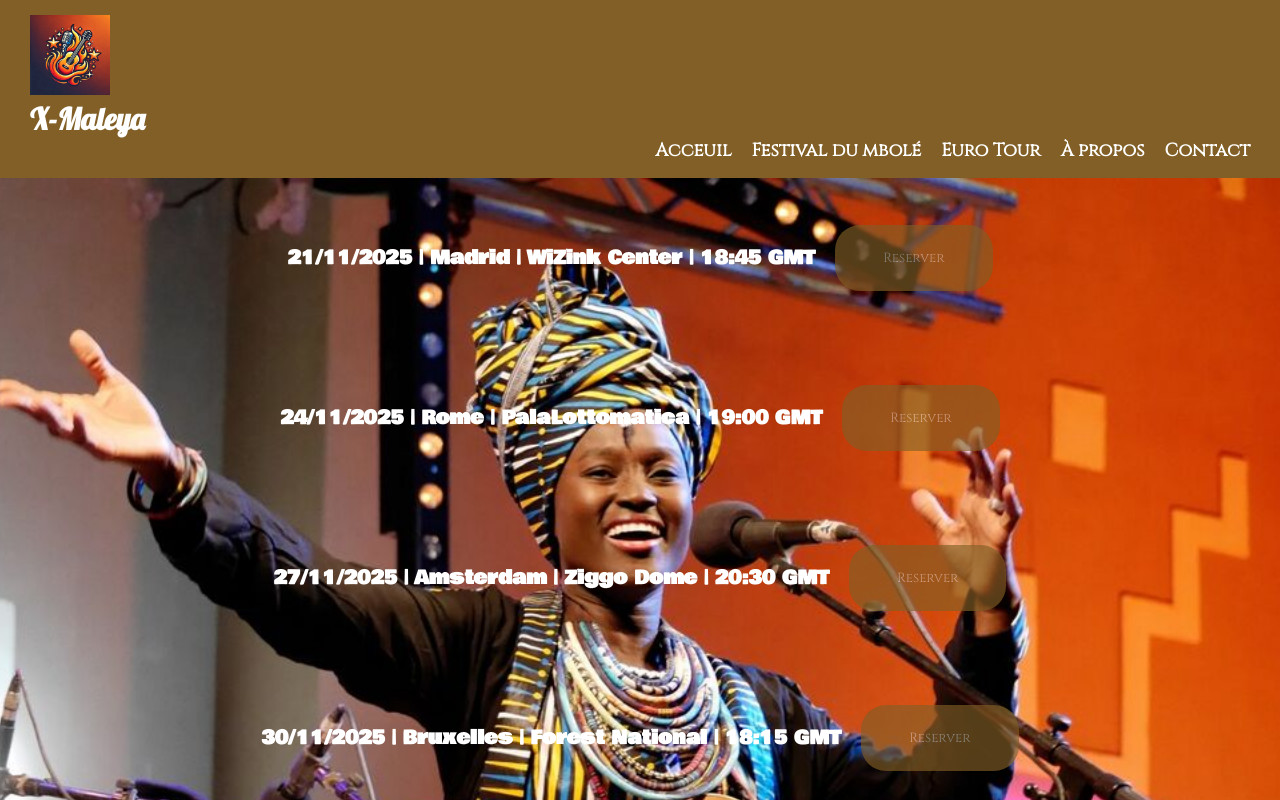
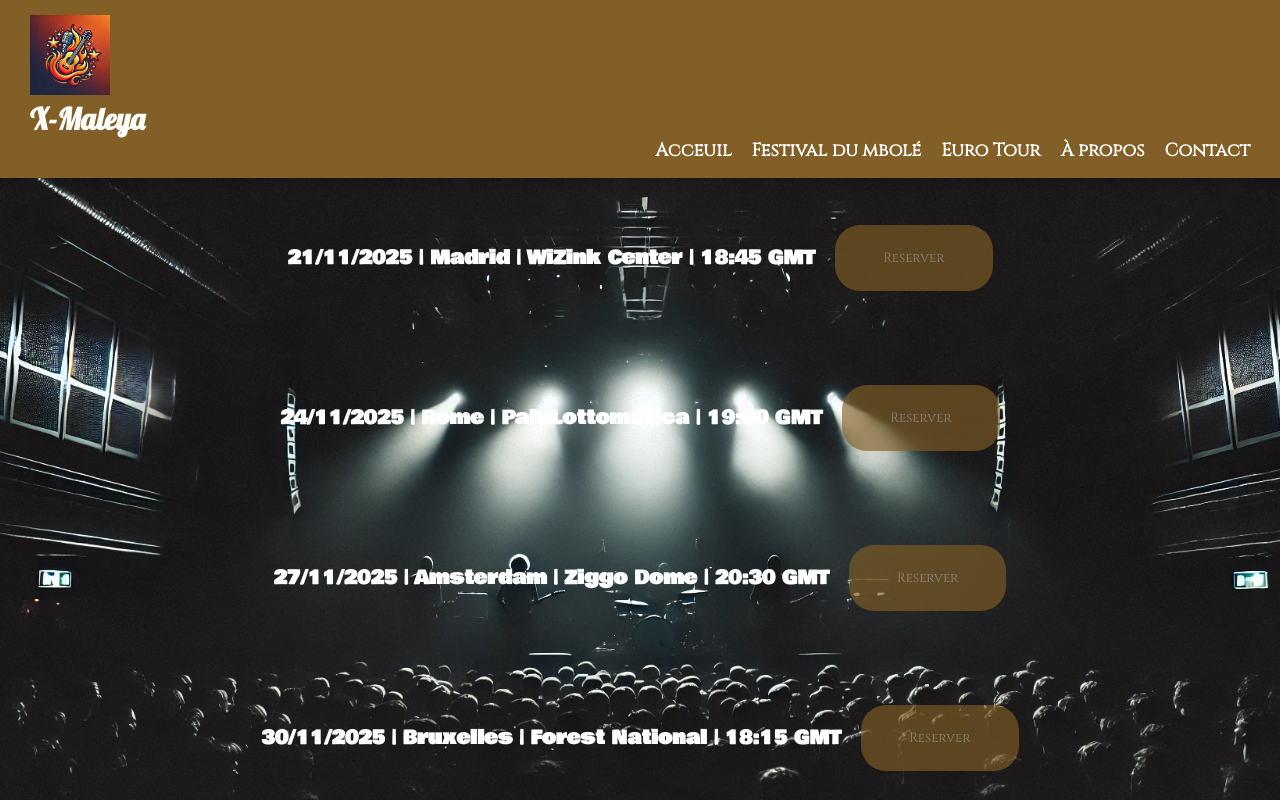
Before and after one commit to AhmadSarbach/site_web, a Next.js app: page /evenement2 in a window 1280 px wide. Shown: the top 800 px of the page. Built offline with nearby package versions, Linux system fonts and the light colour scheme.

Commit message:
Semaine 3(modifications)

```diff
--- a/app/evenement2/page.module.css
+++ b/app/evenement2/page.module.css
@@ -1,5 +1,5 @@
 .background {
-  background-image: url('/Euro.jpg');
+  background-image: url('/Concert.png');
   background-size: cover;
   background-position: center;
   background-repeat: no-repeat;
```
Also changed, not shown: public/Concert.png (added).
